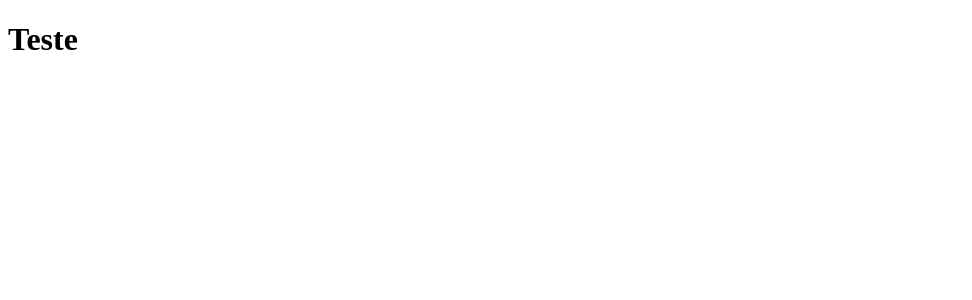
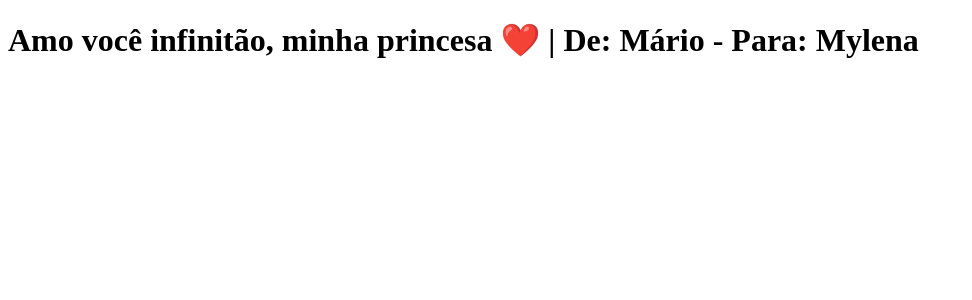
Before and after one commit to ComicShrimp/clone-tabnews, a Next.js app: page / in a window 1280 px wide. Shown: the top 300 px of the page, without its empty margins (0-972 px from the left). Built offline with nearby package versions, Linux system fonts and the light colour scheme.

Commit message:
chore: altera mensagem padrão do site

```diff
--- a/pages/index.js
+++ b/pages/index.js
@@ -1,5 +1,7 @@
 function Home() {
-  return <h1>Teste</h1>;
+  return (
+    <h1>Amo você infinitão, minha princesa ❤️ | De: Mário - Para: Mylena</h1>
+  );
 }
 
 export default Home;
```
